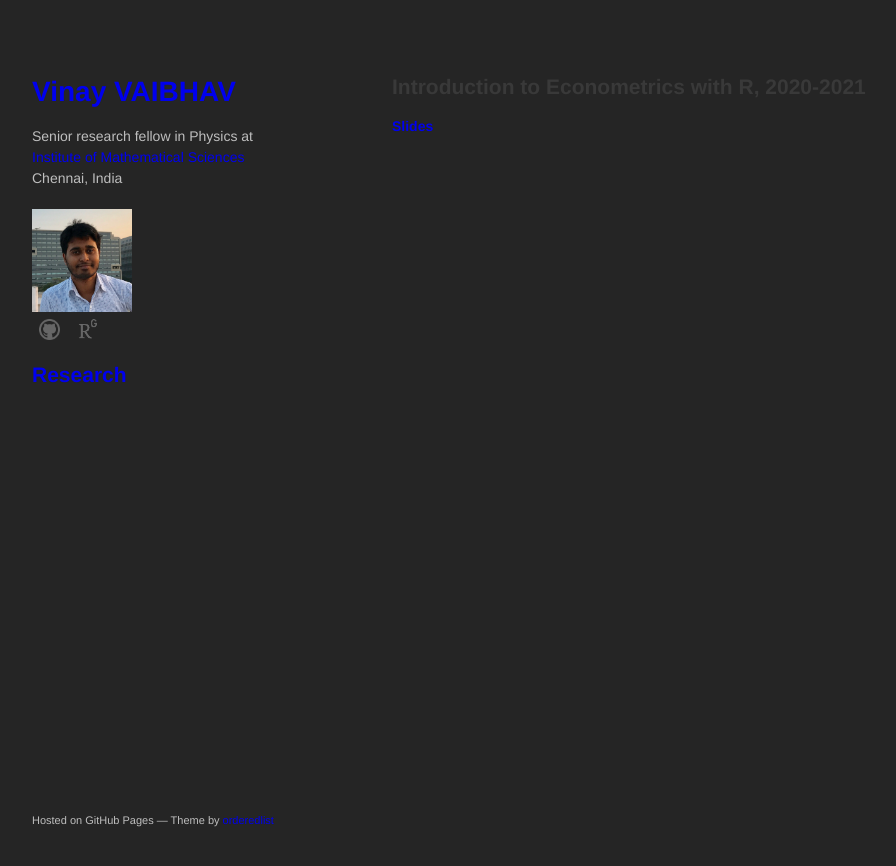
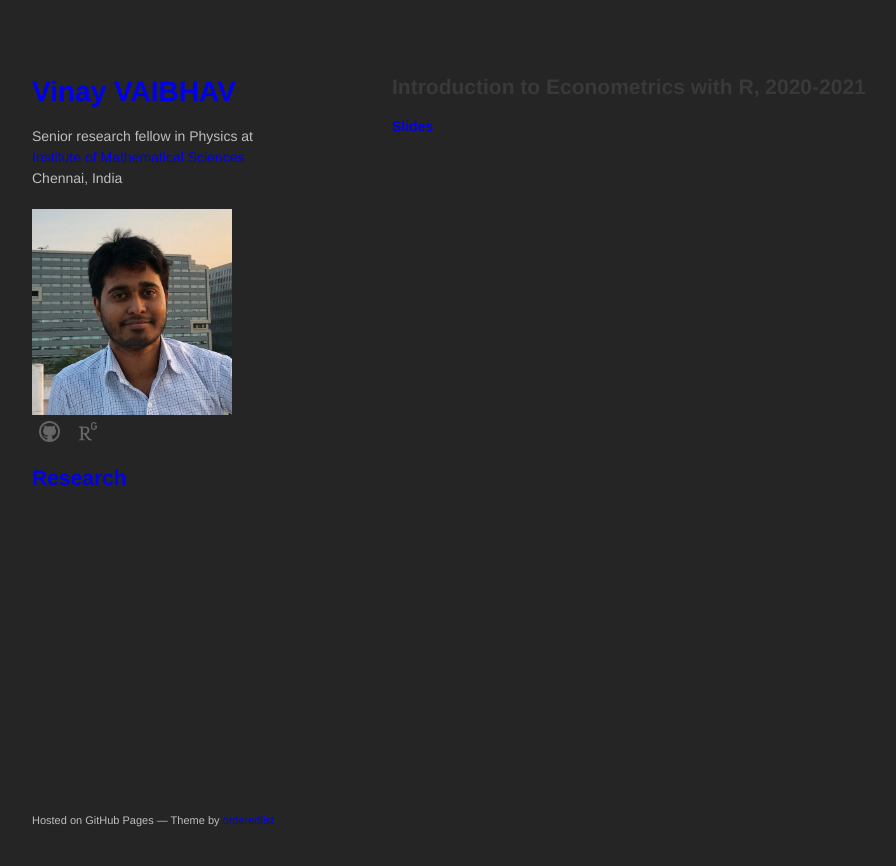
Before and after one commit to vinayphys/vinayphys.github.io, a Jekyll site: the page built from Teaching.md, in a window 1280 px wide. Shown: the top 866 px of the page, without its empty margins (178-1074 px from the left). Built offline with Jekyll 4.4.1, drawn with Linux system fonts in a browser that asks for light colours; our own code applies the rules of GitHub Pages for plain Markdown files; a script that is not in the unit is left out.

Commit message:
Update default.html

```diff
--- a/_layouts/default.html
+++ b/_layouts/default.html
@@ -20,7 +20,7 @@
 
         <p>{{ site.description | default: site.github.project_tagline }}</p>
 
-       <img src="images/photo_profile.jpg" width="100"/>
+       <img src="images/photo_profile.jpg" width="200"/>
 
          <br>
         &thinsp;
```
